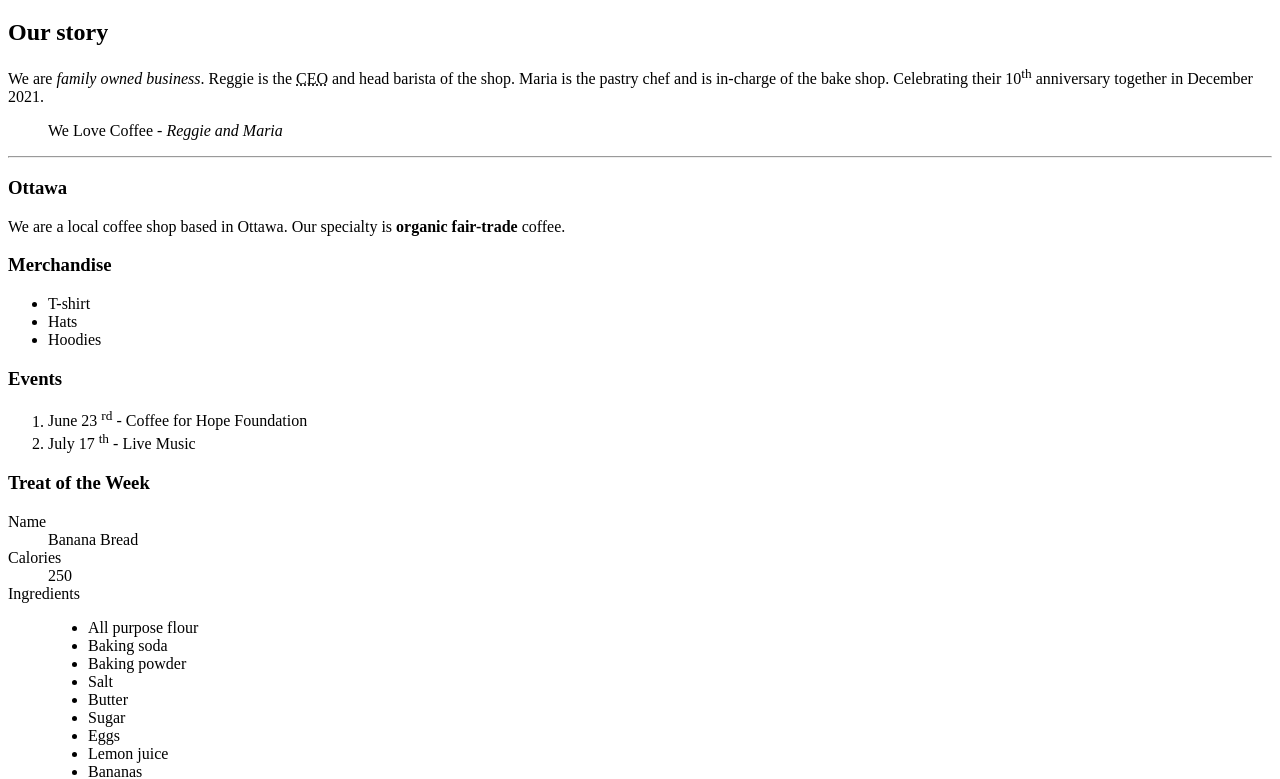
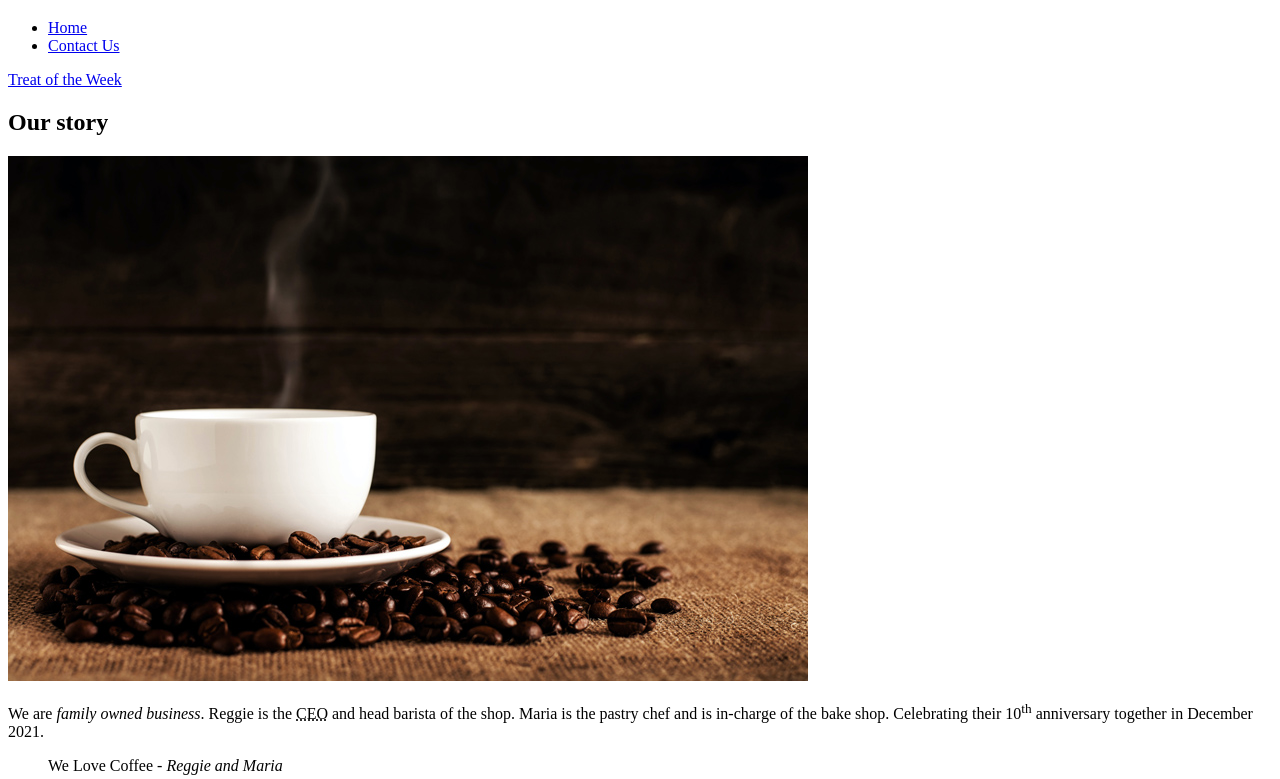
Before and after one commit to haji00/haji00.github.io, a plain HTML site: page week4/index.html in a window 1280 px wide. Shown: the part 61-840 px from the top of the page. Drawn offline with Linux system fonts and the light colour scheme.

Commit message:
Adds image and links in index.html

```diff
--- a/week4/index.html
+++ b/week4/index.html
@@ -13,13 +13,24 @@
     tagname + tab to complete the tag
     ctrl + right arrow to go to end of line
     ctrl + left arrow to go to start of line
+    alt + up-down arrow keys to move line of code around
     -->
     <header>
         <h1>Reggie's Coffee Shop</h1>
+        <nav>
+            <ul>
+                <li><a href="index.html">Home</a></li>
+                <li><a href="contact.html">Contact Us</a></li>
+            </ul>
+        </nav>
     </header>
     <main>
+        <!-- Adding on page link -->
+        <a href="#treatofweek">Treat of the Week</a>
         <article>
             <h2>Our story</h2>
+            <!-- Adding image -->
+            <img src="images/coffee-shop.jpg" alt="coffee cup on pile of coffee beans">
             <p>
                 We are <em>family owned business</em>. Reggie is the <abbr title="Chief Executive Officer">CEO</abbr> and head barista of the shop. Maria is the pastry chef and is in-charge of the bake shop. Celebrating their 10<sup>th</sup> anniversary together in December 2021.
             </p>
@@ -52,7 +63,7 @@
             </ol>
         </section>
         <!-- Adding section for the description list -->
-        <section>
+        <section id="treatofweek">
             <h3>Treat of the Week</h3>
             <dl>
                 <dt>Name</dt>
@@ -74,6 +85,8 @@
                     </ul>
                 </dd>
             </dl>
+            <!-- Adding an external link -->
+            <a href="https://www.yummly.com/recipe/Banana-Bread-1033797?prm-v1" target="_blank">Get the Recipe</a>
         </section>
     </main>
     <footer>
```
Also changed, not shown: week4/images/coffee-shop.jpg (added).
